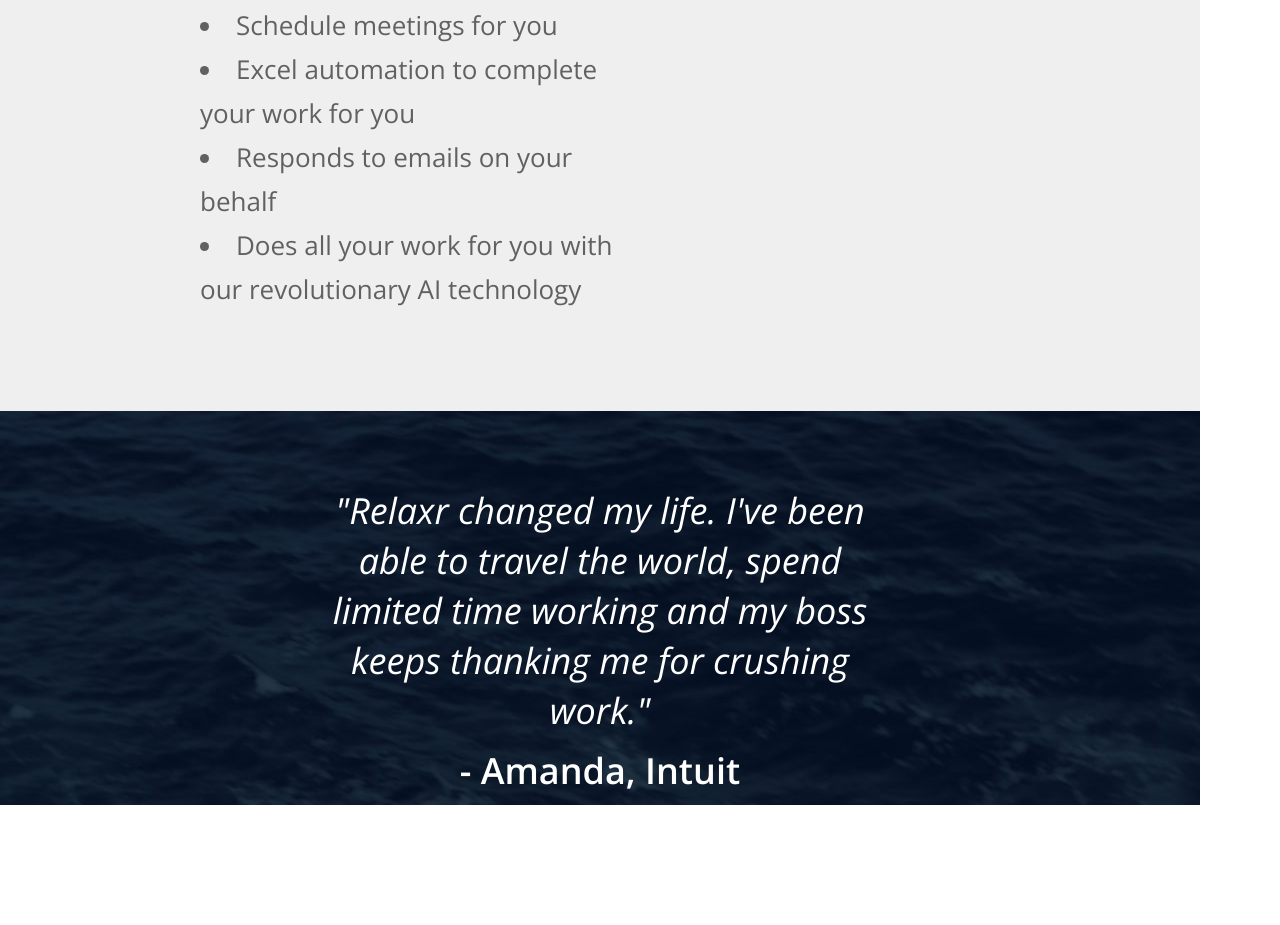
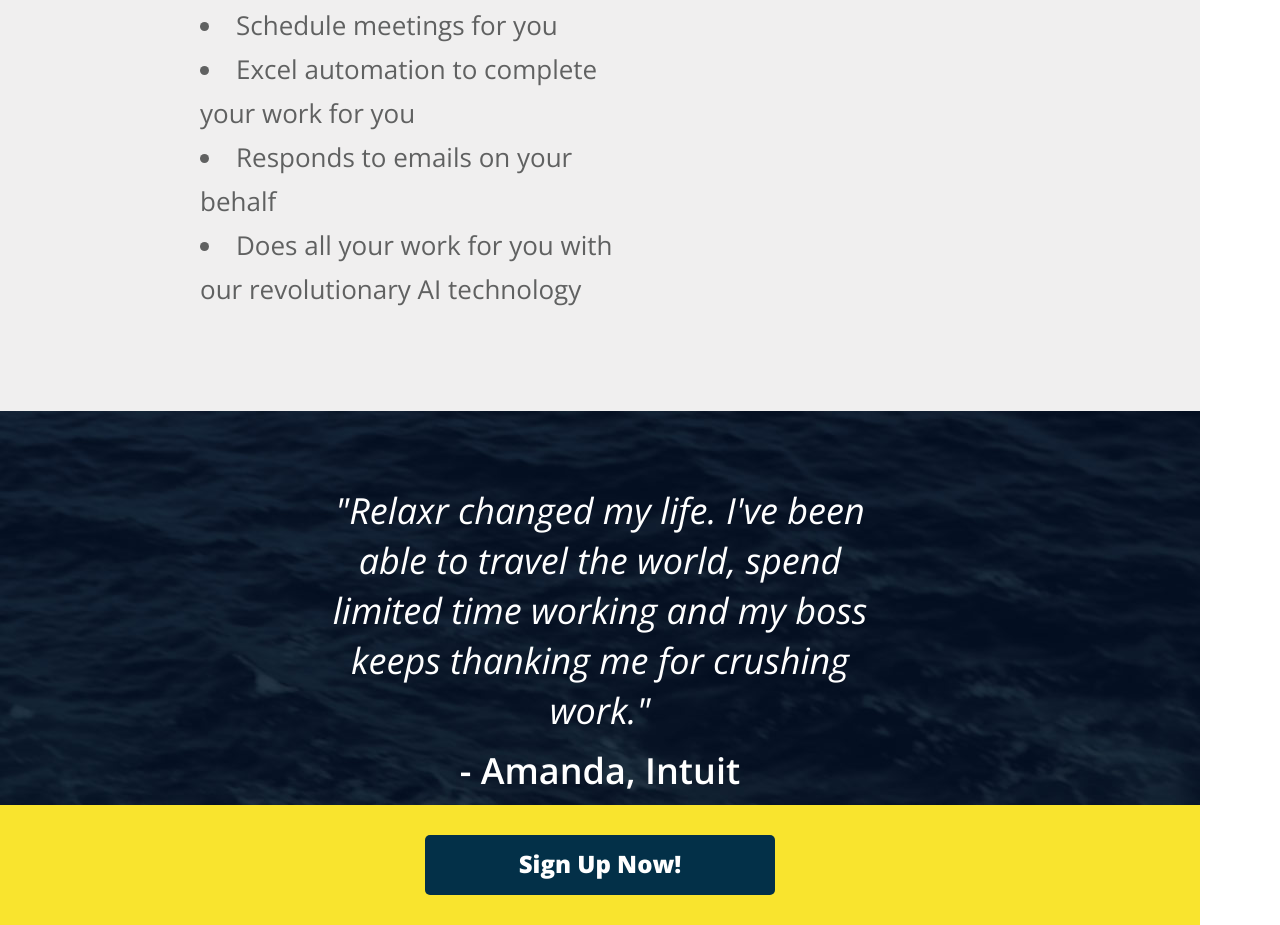
Before and after one commit to hillakatki/relaxr_landing_page, a plain HTML site: page index.html in a window 1280 px wide. Shown: the part 1022-1947 px from the top of the page. Before the commit the page ends 1827 px from the top, so only its background shows below. Drawn offline with nearby package versions, Linux system fonts and the light colour scheme.

Commit message:
Sign-Up button

```diff
--- a/css/style.css
+++ b/css/style.css
@@ -18,18 +18,19 @@
 
 }
 
+.top {
+	font-size: 48px;
+	color: #FFF;
+}
+
 h1 {
 	font-weight: 800;
-	font-size: 48px;
-	color: #FFF;
 	padding-left: 125px;
 	padding-top: 30px;
 }
 
 h2 {
 	font-weight: 600;
-	font-size: 48px;
-	color: #FFF;
 	text-align: center;
 	padding-top: 120px;
 }
@@ -117,8 +118,29 @@
 	font-weight: 600;
 	font-size: 36px;
 	line-height: 50px;
-	//*padding-top: 100px;
-	padding-bottom: 25px;
-	padding-left: 300px;
-	padding-right: 300px;*//
 }
+
+.sign-up {
+	display: block;
+	width: 1200px;
+	height: 120px;
+	background-color: #f9e42e;
+	text-align: center;
+	padding-top: 30px;
+}
+
+.sign-up-button {
+	display: block;
+	font-weight: 800;
+	font-size: 24px;
+	border-radius: 5px;
+	width: 350px;
+	height: 60px;
+	background-color: #033048;
+	text-align: center;
+	text-decoration: none;
+	color: #FFF;
+	margin-left: 425px;
+	padding: 17px;
+
+}
--- a/index.html
+++ b/index.html
@@ -35,6 +35,10 @@
 			<h4 class="attribution">- Amanda, Intuit</h4>
 		</div>
 
+		<div class="sign-up">
+			<a class="sign-up-button" href="">Sign Up Now!</a>
+		</div>
+
 
 	</body>
 </html>
```
